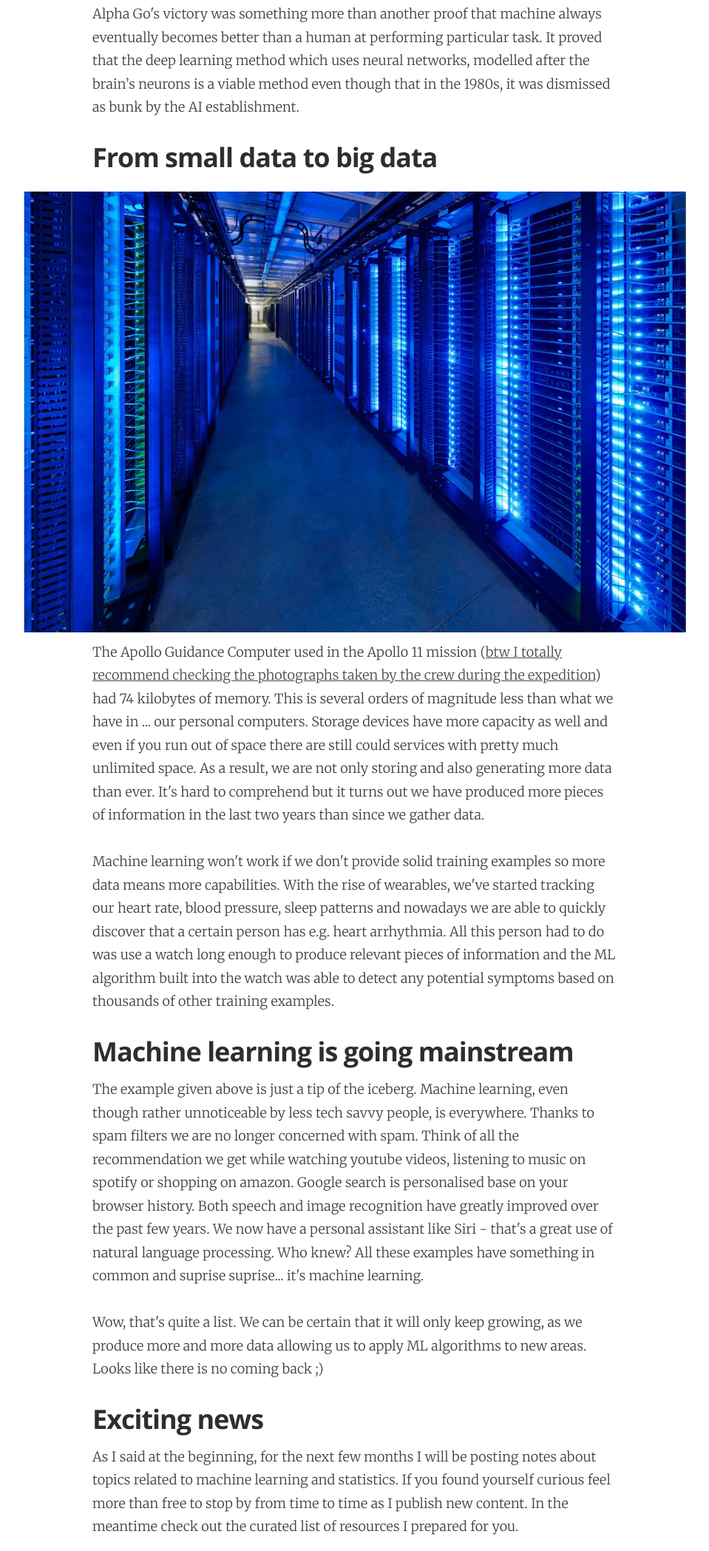
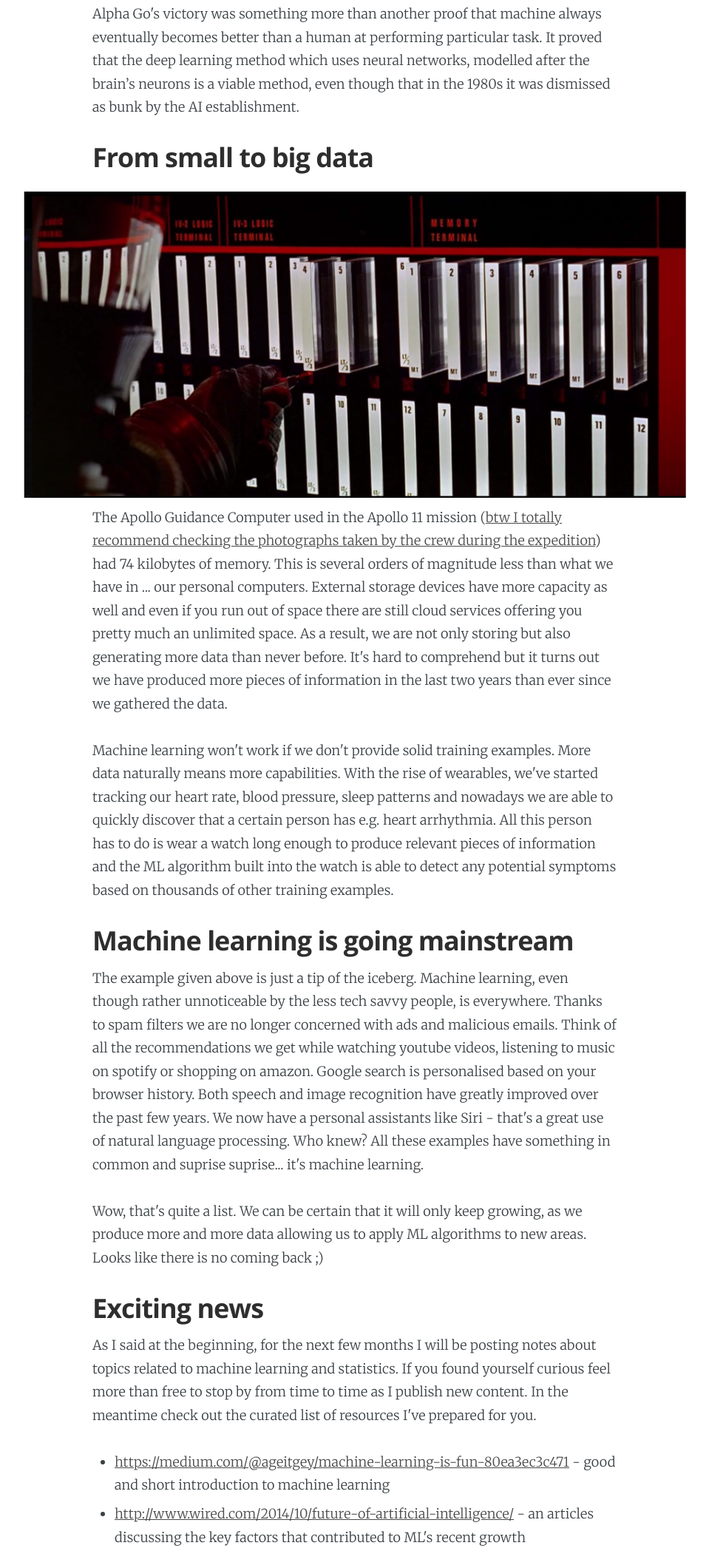
Before and after one commit to jacooobi/jacooobi.github.io, a plain HTML site: page getting-started/index.html in a window 1280 px wide. Shown: the part 3094-5191 px from the top of the page at 74% size, without its empty margins (160-1119 px from the left). Drawn offline with nearby package versions, Linux system fonts and the light colour scheme.

Commit message:
Final touches

```diff
--- a/getting-started/index.html
+++ b/getting-started/index.html
@@ -24,7 +24,7 @@
     <meta property="og:url" content="http://localhost:2368/getting-started/">
     <meta property="og:image" content="http://localhost:2368/content/images/2016/03/machina.png">
     <meta property="article:published_time" content="2016-03-28T16:27:21.981Z">
-    <meta property="article:modified_time" content="2016-03-29T20:21:29.023Z">
+    <meta property="article:modified_time" content="2016-03-29T20:39:37.535Z">
     <meta name="twitter:card" content="summary_large_image">
     <meta name="twitter:title" content="Getting started">
     <meta name="twitter:description" content="Since you've already made your way here, there is a good chance you are one of those who find artificial intelligence fascinating. I do too, hence the blog. For quite some time now, I've been closely following the news and reading up on this topic. There is no doubt that">
@@ -46,7 +46,7 @@
     "headline": "Getting started",
     "url": "http://localhost:2368/getting-started/",
     "datePublished": "2016-03-28T16:27:21.981Z",
-    "dateModified": "2016-03-29T20:21:29.023Z",
+    "dateModified": "2016-03-29T20:39:37.535Z",
     "image": "http://localhost:2368/content/images/2016/03/machina.png",
     "description": "Since you&#x27;ve already made your way here, there is a good chance you are one of those who find artificial intelligence fascinating. I do too, hence the blog. For quite some time now, I&#x27;ve been closely following the news and reading up on this topic. There is no doubt that"
 }
@@ -111,30 +111,30 @@
 
 <p>When it comes to go, the same approach is not going to work for many upcoming years even though the computing power is rising exponentially. Go is simply much more complex than chess. This didn't discourage the Google's Deep Mind team who created Alpha Go. AlphaGo's algorithm uses a Monte Carlo tree search to find its moves based on knowledge previously "learned" by machine learning, specifically by an artificial neural network (a deep learning kind) by extensive training, both from human and computer play. We could say that through that training, AlphaGo obtained a form of human intuition which allows it to sort of "see" the areas on the board where the best moves could take place. This was a massive improvement from the brute force method used by Deep Blue. In March 2016 we witnessed history being made as Alpha Go defeated 4-1 Lee Sidol, South Korean professional considered as one of the greatest Go players.</p>
 
-<p>Alpha Go's victory was something more than another proof that machine always eventually becomes better than a human at performing particular task. It proved that the deep learning method which uses neural networks, modelled after the brain’s neurons is a viable method even though that in the 1980s, it was dismissed as bunk by the AI establishment.</p>
+<p>Alpha Go's victory was something more than another proof that machine always eventually becomes better than a human at performing particular task. It proved that the deep learning method which uses neural networks, modelled after the brain’s neurons is a viable method, even though that in the 1980s it was dismissed as bunk by the AI establishment.</p>
 
-<h2 id="fromsmalldatatobigdata">From small data to big data</h2>
+<h2 id="fromsmalltobigdata">From small to big data</h2>
 
-<p><img src="../content/images/2016/03/data.png" alt="">
-The Apollo Guidance Computer used in the Apollo 11 mission  (<a href="https://www.flickr.com/photos/projectapolloarchive/albums">btw I totally recommend checking the photographs taken by the crew during the expedition</a>) had 74 kilobytes of memory. This is several orders of magnitude less than what we have in ... our personal computers. Storage devices have more capacity as well and even if you run out of space there are still could services with pretty much unlimited space. As a result, we are not only storing and also generating more data than ever. It's hard to comprehend but it turns out we have produced more pieces of information in the last two years than since we gather data.</p>
+<p><img src="../content/images/2016/03/memor.png" alt="">
+The Apollo Guidance Computer used in the Apollo 11 mission  (<a href="https://www.flickr.com/photos/projectapolloarchive/albums">btw I totally recommend checking the photographs taken by the crew during the expedition</a>) had 74 kilobytes of memory. This is several orders of magnitude less than what we have in ... our personal computers. External storage devices have more capacity as well and even if you run out of space there are still cloud services offering you pretty much an unlimited space. As a result, we are not only storing but also generating more data than never before. It's hard to comprehend but it turns out we have produced more pieces of information in the last two years than ever since we gathered the data.</p>
 
-<p>Machine learning won't work if we don't provide solid training examples so more data means more capabilities. With the rise of wearables, we've started tracking our heart rate, blood pressure, sleep patterns and nowadays we are able to quickly discover that a certain person has e.g. heart arrhythmia. All this person had to do was use a watch long enough to produce relevant pieces of information and the ML algorithm built into the watch was able to detect any potential symptoms based on thousands of other training examples.</p>
+<p>Machine learning won't work if we don't provide solid training examples. More data naturally means more capabilities. With the rise of wearables, we've started tracking our heart rate, blood pressure, sleep patterns and nowadays we are able to quickly discover that a certain person has e.g. heart arrhythmia. All this person has to do is wear a watch long enough to produce relevant pieces of information and the ML algorithm built into the watch is able to detect any potential symptoms based on thousands of other training examples.</p>
 
 <h2 id="machinelearningisgoingmainstream">Machine learning is going mainstream</h2>
 
-<p>The example given above is just a tip of the iceberg. Machine learning, even though rather unnoticeable by less tech savvy people, is everywhere. Thanks to spam filters we are no longer concerned with spam. Think of all the recommendation we get while watching youtube videos, listening to music on spotify or shopping on amazon. Google search is personalised base on your browser history. Both speech and image recognition have greatly improved over the past few years. We now have a personal assistant like Siri - that's a great use of natural language processing. Who knew? All these examples have something in common and suprise suprise... it's machine learning. </p>
+<p>The example given above is just a tip of the iceberg. Machine learning, even though rather unnoticeable by the less tech savvy people, is everywhere. Thanks to spam filters we are no longer concerned with ads and malicious emails. Think of all the recommendations we get while watching youtube videos, listening to music on spotify or shopping on amazon. Google search is personalised based on your browser history. Both speech and image recognition have greatly improved over the past few years. We now have a personal assistants like Siri - that's a great use of natural language processing. Who knew? All these examples have something in common and suprise suprise... it's machine learning. </p>
 
 <p>Wow, that's quite a list. We can be certain that it will only keep growing, as we produce more and more data allowing us to apply ML algorithms to new areas. Looks like there is no coming back ;)</p>
 
 <h2 id="excitingnews">Exciting news</h2>
 
-<p>As I said at the beginning, for the next few months I will be posting notes about topics related to machine learning and statistics. If you found yourself curious feel more than free to stop by from time to time as I publish new content. In the meantime check out the curated list of resources I prepared for you.</p>
+<p>As I said at the beginning, for the next few months I will be posting notes about topics related to machine learning and statistics. If you found yourself curious feel more than free to stop by from time to time as I publish new content. In the meantime check out the curated list of resources I've prepared for you.</p>
 
 <ul>
 <li><a href="https://medium.com/@ageitgey/machine-learning-is-fun-80ea3ec3c471">https://medium.com/@ageitgey/machine-learning-is-fun-80ea3ec3c471</a> - good and short introduction to machine learning</li>
 <li><a href="http://www.wired.com/2014/10/future-of-artificial-intelligence/">http://www.wired.com/2014/10/future-of-artificial-intelligence/</a> - an articles discussing the key factors that contributed to ML's recent growth</li>
 <li><a href="http://www.innoarchitech.com/machine-learning-an-in-depth-non-technical-guide/">http://www.innoarchitech.com/machine-learning-an-in-depth-non-technical-guide/</a> - long and not so easy (but rewarding!) series of posts that serve as a very thorough intro</li>
-<li><a href="https://www.reddit.com/r/MachineLearning/wiki/index">https://www.reddit.com/r/MachineLearning/wiki/index</a> - subreddit dedicated to... you guessed it - machine learning with a lot of interesting stuff poping out every day.</li>
+<li><a href="https://www.reddit.com/r/MachineLearning/wiki/index">https://www.reddit.com/r/MachineLearning/wiki/index</a> - subreddit dedicated to... you guessed it - machine learning. There's a lot of interesting stuff there poping out every day.</li>
 <li>and of course, if you'd also like to take a Coursera class you can find it <a href="https://www.coursera.org/learn/machine-learning">here</a></li>
 </ul>
         </section>
```
Also changed, not shown: content/images/2016/03/memor.png (added), 1 other file.
